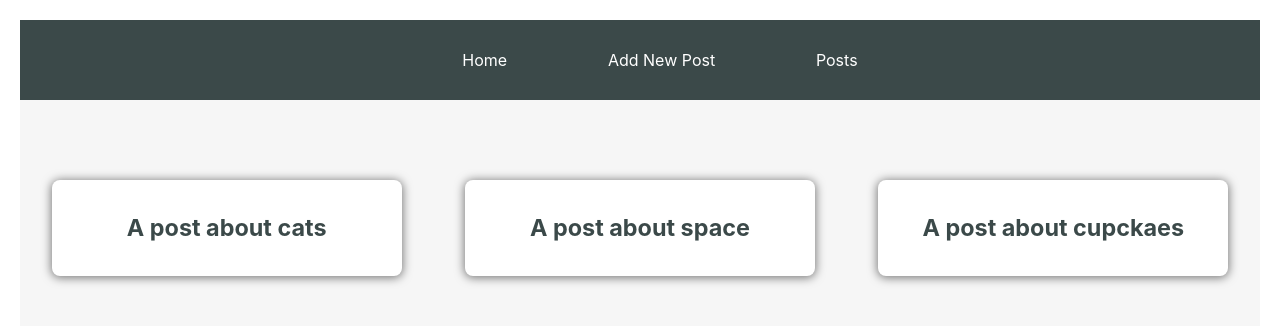
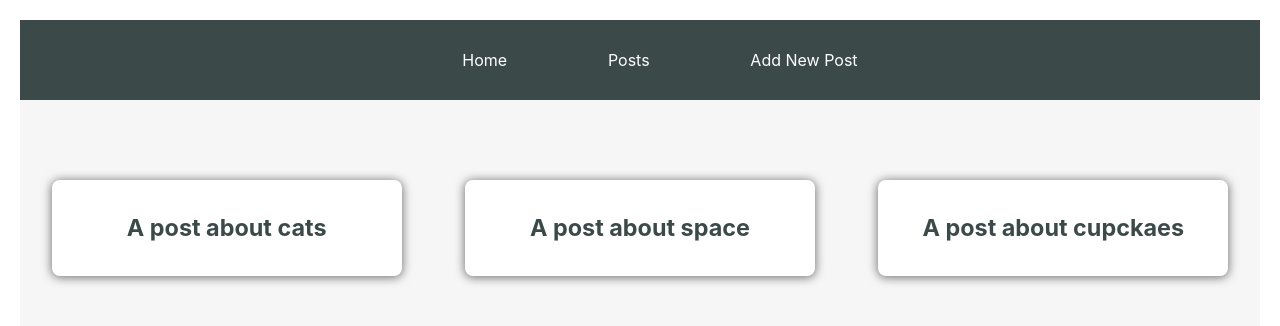
Before and after one commit to katherinebl/react-aepi-blog, a React (Create React App) app in the folder blog-test/: page /posts in a window 1280 px wide. Shown: the top 326 px of the page. Built offline with nearby package versions, Linux system fonts and the light colour scheme.

Commit message:
Change nav links order

```diff
--- a/blog-test/src/App.js
+++ b/blog-test/src/App.js
@@ -13,9 +13,9 @@ function App() {
         <Nav />
         <Switch>
           <Route exact path="/" component={Home}/>
-          <Route path="/new" component={Form}/>
           <Route exact path="/posts" component={PostsList}/>
           <Route path="/posts/:id" component={PostDetail}/>
+          <Route path="/new" component={Form}/>
         </Switch>
       </div>
     </Router>
--- a/blog-test/src/components/Nav.jsx
+++ b/blog-test/src/components/Nav.jsx
@@ -15,12 +15,12 @@ export default function Nav() {
           <li>Home</li>
         </Link>
 
+        <Link to="/posts" style={navStyle}>
+          <li>Posts</li>
+        </Link>
+
         <Link to="/new" style={navStyle}>
           <li>Add New Post</li>
-        </Link>
-
-        <Link to="/posts" style={navStyle}>
-          <li>Posts</li>
         </Link>
       </ul>
     </nav>
```
